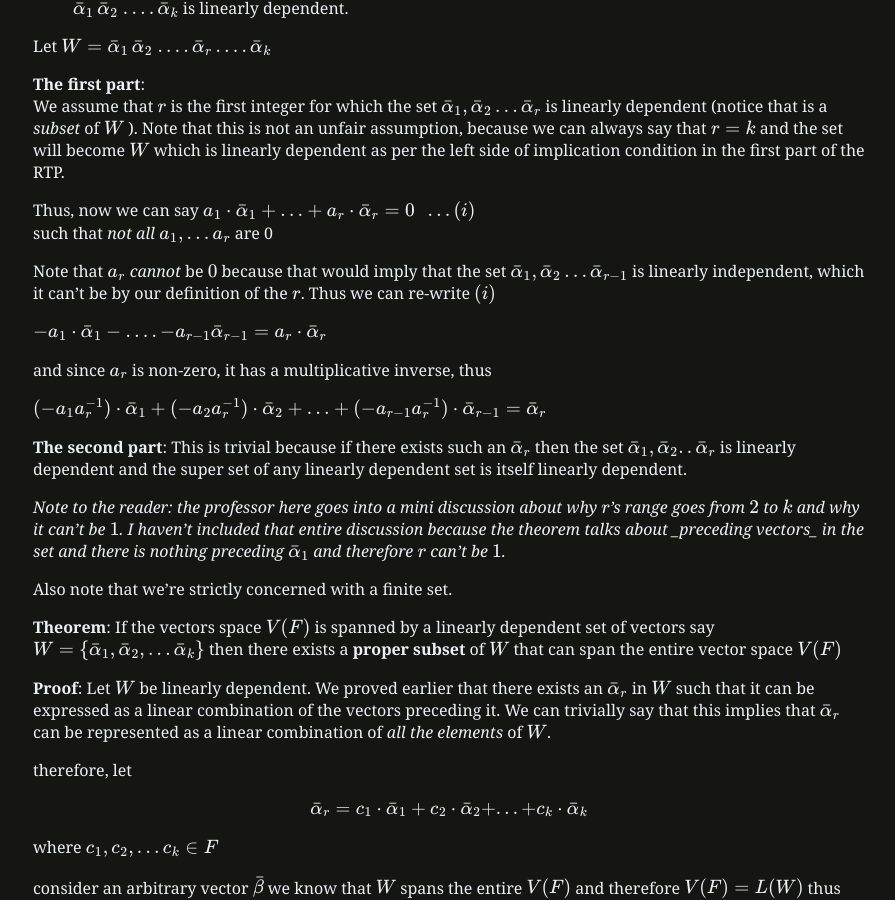
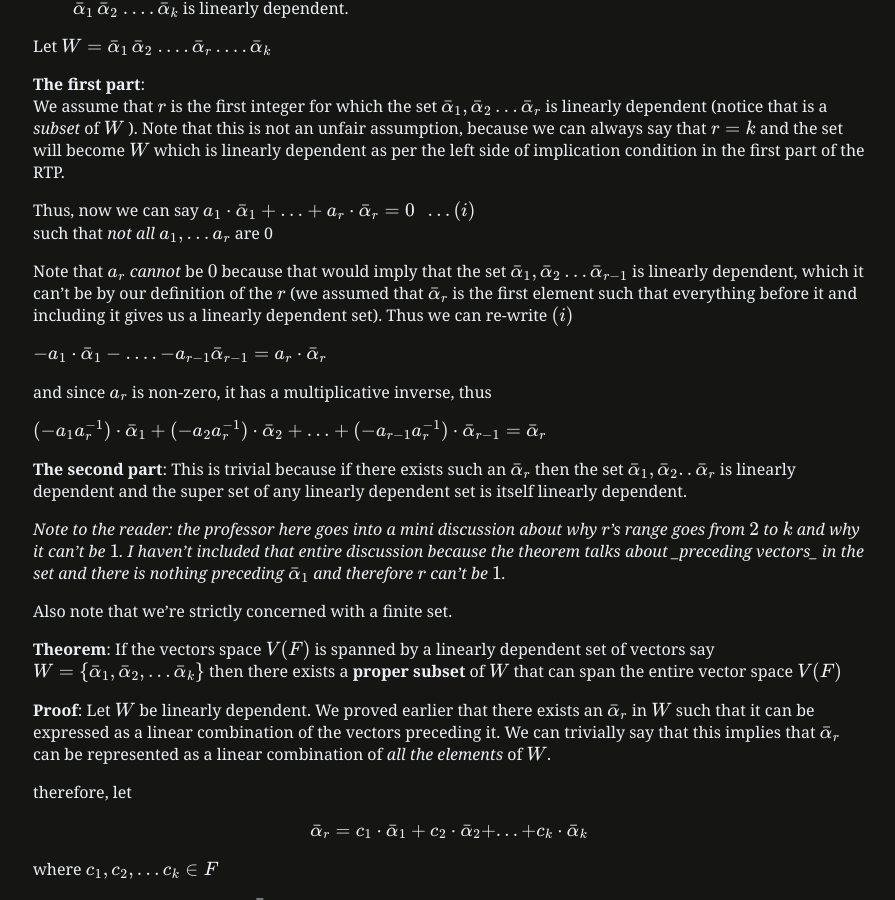
Before and after one commit to iiit-notebook/iiit-notebook.github.io, a Jekyll site: the page built from _notes/linear-algebra/linear-algebra-5.md, in a window 1280 px wide and 900 px high, scrolled down 505 px. Shown: the whole window, without its empty margins (191-1086 px from the left). Built offline with Jekyll 4.4.1, drawn with Linux system fonts in a browser that asks for light colours; formulas are drawn with MathJax 3.

Commit message:
[linear algebra] typo note 5

```diff
--- a/_notes/linear-algebra/linear-algebra-5.md
+++ b/_notes/linear-algebra/linear-algebra-5.md
@@ -33,8 +33,8 @@ Thus, now we can say
 $a_1\cdot \bar\alpha_1 + ... + a_r \cdot \bar\alpha_r = 0 \ \ ... (i)$
 such that _not all_ $a_1, … a_r$ are 0
 
-Note that $a_r$ _cannot_ be $0$ because that would imply that the set $\{\bar\alpha_1, \bar\alpha_2 … \bar\alpha_{r-1}\}$ is linearly independent,
-which it can't be by our definition of the $r$.
+Note that $a_r$ _cannot_ be $0$ because that would imply that the set $\{\bar\alpha_1, \bar\alpha_2 … \bar\alpha_{r-1}\}$ is linearly dependent,
+which it can't be by our definition of the $r$ (we assumed that $\bar\alpha_r$ is the first element such that everything before it and including it gives us a linearly dependent set).
 Thus we can re-write $(i)$
 
 $- a_1\cdot \bar\alpha_1 - .... - a_{r-1}\bar\alpha_{r-1}  = a_r \cdot \bar\alpha_r$
```
